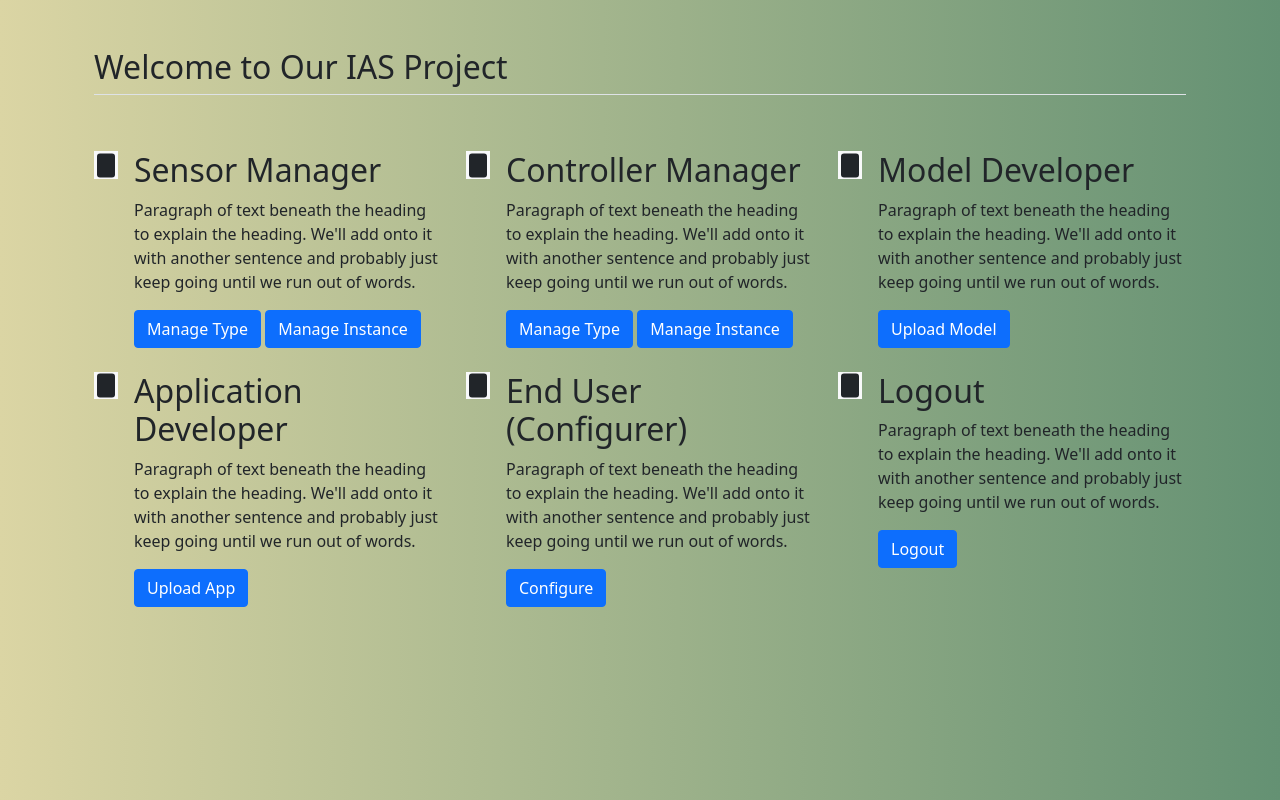
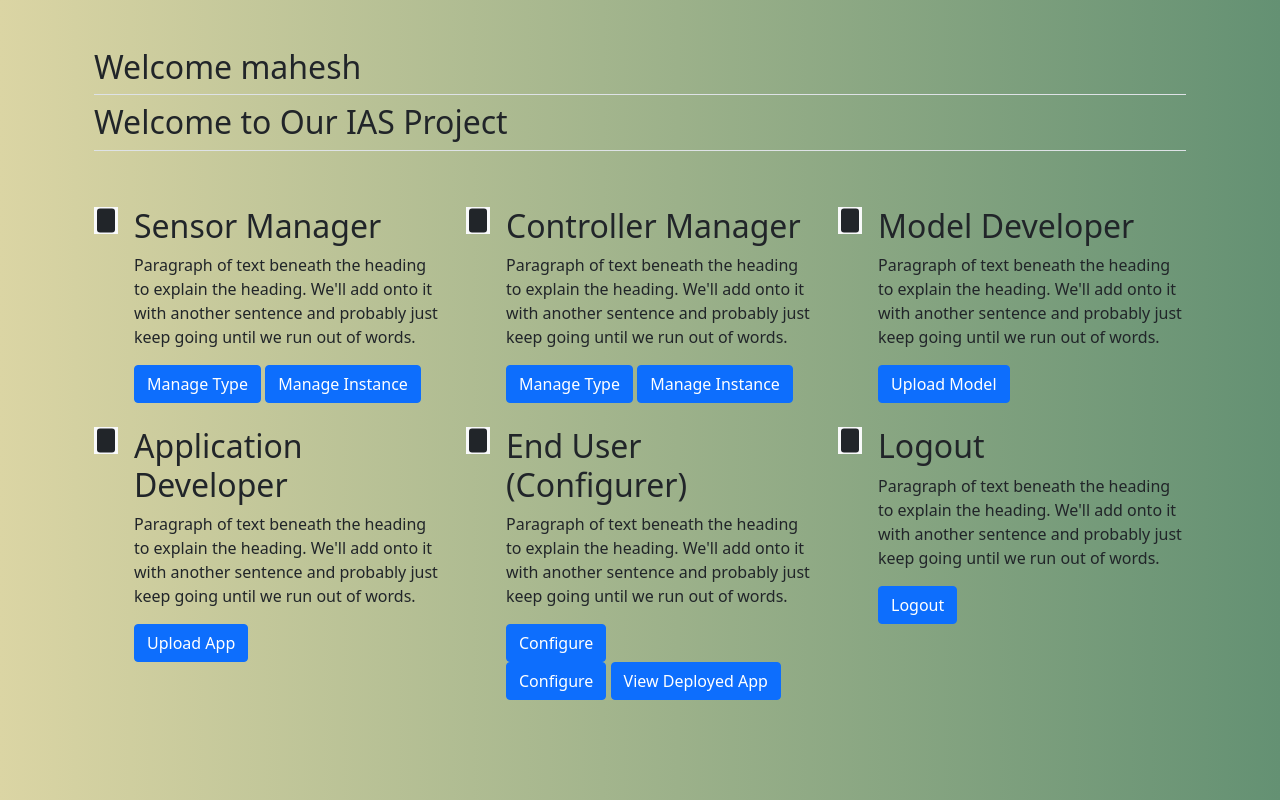
Before and after one commit to Adigoo/IAS-Project-Group-5, a Flask app: page /home in a window 1280 px wide. Run offline with Flask 2, Linux system fonts and the light colour scheme; a user stored in the database is signed in; some libraries are stand-ins or nearby versions.

Commit message:
added user to homepage and buttons to ui

```diff
--- a/ui_manager/app.py
+++ b/ui_manager/app.py
@@ -16,7 +16,7 @@ import flask
 from flask import Flask, render_template, request, flash, redirect, url_for
 from importlib_metadata import method_cache
 from flask_sqlalchemy import SQLAlchemy
-from flask_login import LoginManager, login_manager, login_user, logout_user, login_required, UserMixin
+from flask_login import LoginManager, login_manager, login_user, logout_user, login_required, UserMixin, current_user
 
 import pymongo
 import shutil
@@ -185,7 +185,7 @@ def logout():
 @app.route("/home", methods=["GET", "POST"])
 @login_required
 def home():
-    return render_template('home.html')
+    return render_template('home.html',data = current_user.username)
 
 
 # sensor_type_upload
--- a/ui_manager/templates/home.html
+++ b/ui_manager/templates/home.html
@@ -32,6 +32,7 @@
     <div class="b-example-divider"></div>
 
     <div class="container px-4 py-5" id="hanging-icons">
+        <h2 class="pb-2 border-bottom" >Welcome {{ data }} </h2>
         <h2 class="pb-2 border-bottom">Welcome to Our IAS Project</h2>
         <div class="row g-4 py-5 row-cols-1 row-cols-lg-3">
 
@@ -123,6 +124,12 @@
                         <p>Paragraph of text beneath the heading to explain the heading. We'll add onto it with another
                             sentence and probably just keep going until we run out of words.</p>
                         <input type="submit" class="btn btn-primary" onclick="console.  log('hello')" value="Configure">
+                        <div style="flex-direction: column;">
+                            <input type="submit" class="btn btn-primary" value="Configure">
+                            <a  href="/view_deployed_apps_current_user" class="btn btn-primary">
+                            View Deployed App
+                            </a>
+                        </div>
                     </form>
                 </div>
             </div>
```
